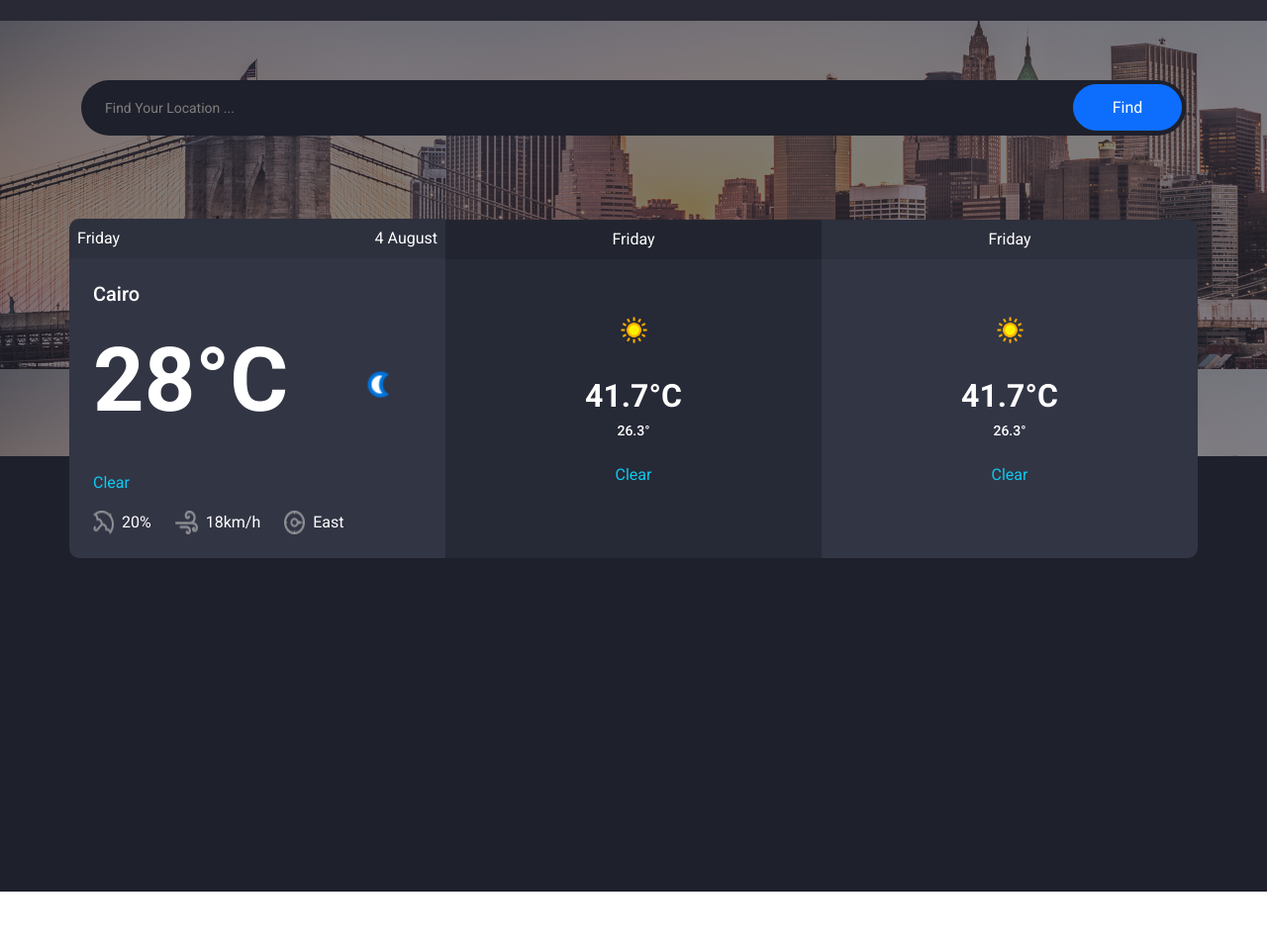
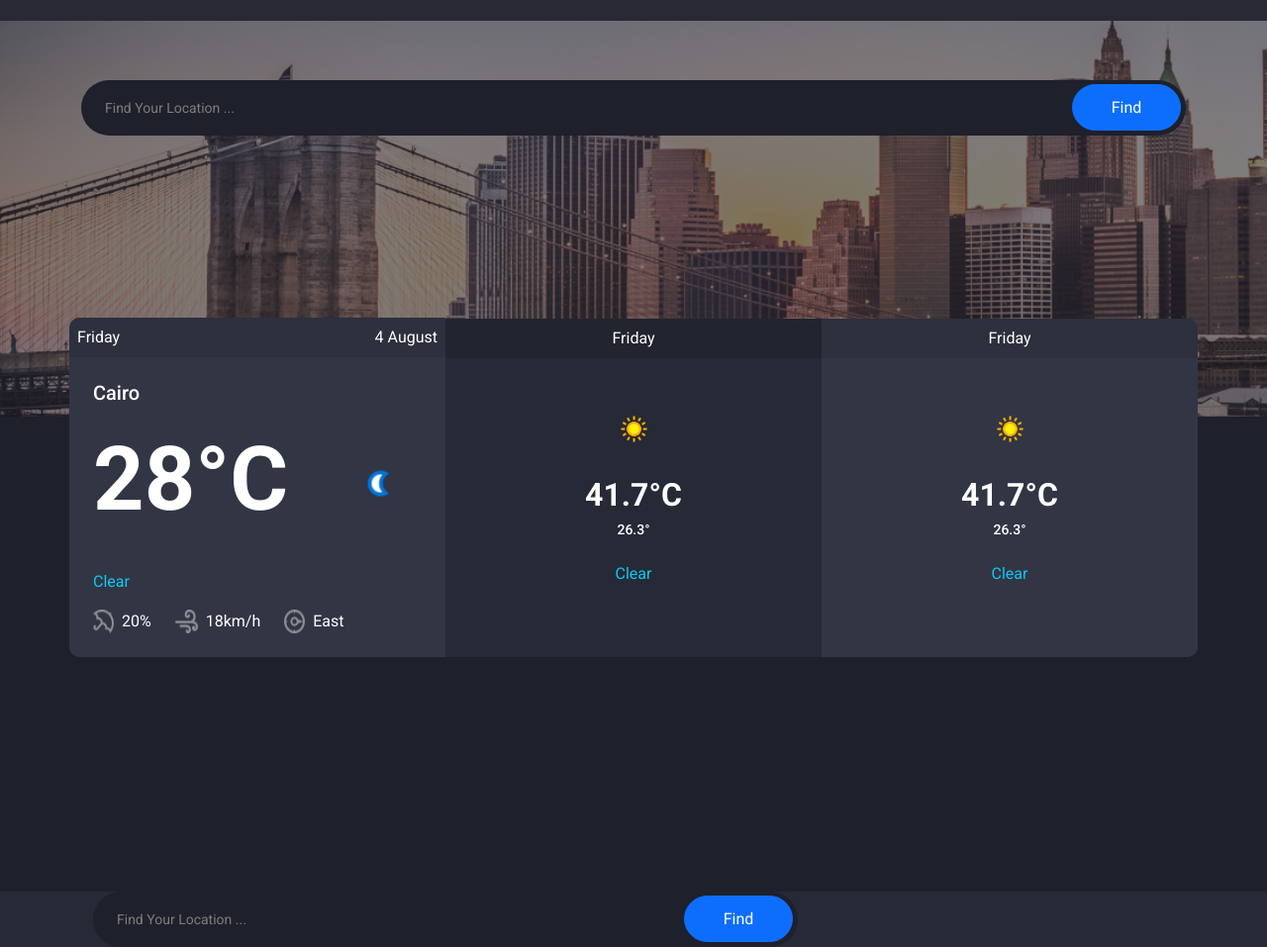
Before and after one commit to YassminYousry/weather-route, a plain HTML site: page index.html in a window 1280 px wide. Shown: the part 91-1048 px from the top of the page at 99% size. Before the commit the page ends 992 px from the top, so only its background shows below. Drawn offline with Linux system fonts and the light colour scheme.

Commit message:
flex-changes

```diff
--- a/css/style.css
+++ b/css/style.css
@@ -4,6 +4,7 @@ body{
   font-family: 'Roboto', sans-serif;
   box-sizing: border-box;
   color: white;
+  /* background-color: #1e202b; */
 }
 
 img{
@@ -34,14 +35,18 @@ nav{
   font-size: 10px;
 }
 /* home */
-.home-bg{
-  position: relative;
+.home{
+  display: flex;
+  flex-direction: column;
   background-color: #1e202b;
-  height: 110vh;
+  min-height: 110vh;
 }
 .home-img{
   position: relative;
+  height: 50vh;
   background-image: url(../images/banner.png);
+  background-repeat: no-repeat;
+  background-size: cover;
 }
 .form-control{
   background-color: #1e202b;
@@ -66,16 +71,14 @@ nav{
 .find{
   position: absolute;
   top: 4px;
-  right: 16px;
+  right: 5px;
   width: 110px;
   height: 84%;
 }
 
 /* cards */
 .home-card{
-  position: absolute;
-  width: 100%;
-  top: 200px;
+  transform: translateY(-100px);
 }
 .deg{
   font-size: 90px;
@@ -104,8 +107,11 @@ nav{
 .item .card-day-two{
   background-color: #222530;
 }
-
 .day-two-img, .day-three-img{
   width: 47px;
   margin: auto;
 }
+
+#footer{
+  background-color: #262936;
+}
--- a/index.html
+++ b/index.html
@@ -8,6 +8,7 @@
     <title>Weather</title>
   </head>
   <body data-bs-spy="scroll" data-bs-target="#navbarSupportedContent">
+    <!----------------------- Navbar ------------------------>
     <section id="navbar">
       <nav class="navbar navbar-expand-lg py-4">
         <div class="container-fluid">
@@ -79,13 +80,15 @@
         </div>
       </nav>
     </section>
+
+    <!----------------------- Home ------------------------>
     <section id="home">
-      <div class="home-bg">
-        <div class="home-img h-50">
+      <div class="home">
+        <!--------------------- Home Search -------------->
+        <div class="home-img">
           <div class="home-input">
             <div class="container">
-              <div class="row">
-                <div class="col-12 find-location">
+                <div class="find-location">
                   <form action="">
                   <input
                     type="search"
@@ -101,13 +104,13 @@
                   />
                 </form>
                 </div>
-              </div>
             </div>
           </div>
         </div>
+        <!---------------------- Home Cards ------------------>
         <div class="home-card">
             <div class="container">
-                <div class="row">
+                  <div class="row ">
                     <div class="col-11 m-auto col-md-4 g-0">
                       <div class="item">
                         <div class="card-day d-flex justify-content-between p-2">
@@ -172,14 +175,39 @@
                         </div>
                     </div>
                   </div>
+                </div>
+            </div>
+          </div>
+      </div>
+    </section>
+    <!------------------------ Footer ------------------>
+    <section id="footer">
+      <div class="container">
+        <div class="row">
+          <div class="col-md-8">
+            <div class="container">
+              <div class="find-location">
+                <form action="">
+                <input
+                  type="search"
+                  name="search"
+                  id="search"
+                  class="form-control m-auto rounded-pill py-3 px-4 border-0"
+                  placeholder="Find Your Location ..."
+                />
+                <input
+                  type="button"
+                  value="Find"
+                  class="btn btn-primary rounded-5 find"
+                />
+              </form>
+              </div>
+          </div>
+          </div>
 
-                </div>
-
-            </div>
         </div>
       </div>
     </section>
-
     <script src="./js/bootstrap.bundle.min.js"></script>
     <script src="./js/main.js"></script>
   </body>
```
